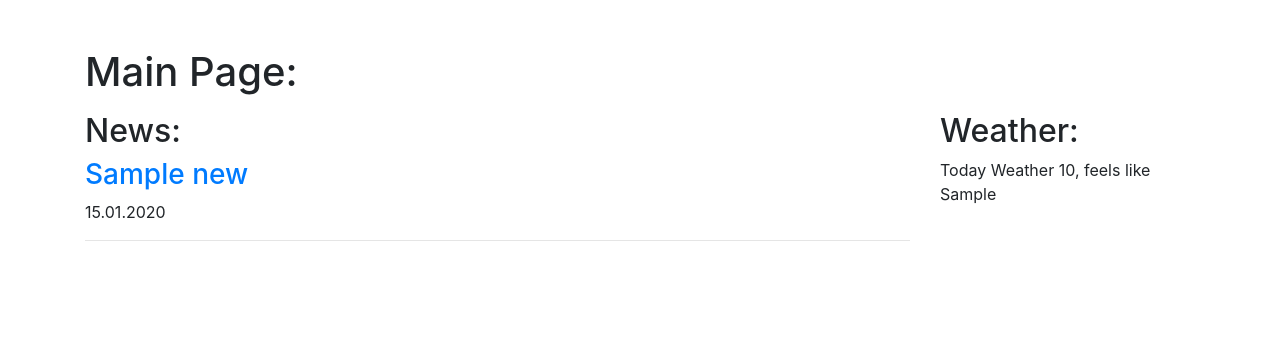
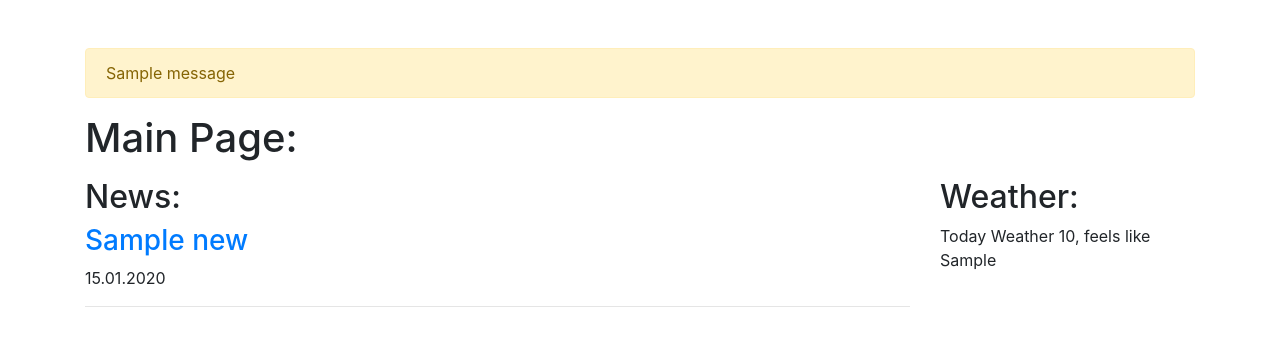
Before and after one commit to SuperSerg58/FlaskBlog, a Flask app: template webapp/templates/index.html in a window 1280 px wide. Shown: the part 56-402 px from the top of the page. Run offline with Flask 2, Linux system fonts and the light colour scheme; tables that the repository leaves empty hold one stand-in row (values such as "Sample post"); the template is opened without the code that fills it: values that come from a table or form of the project are taken from there, most other values are stand-ins (such as "Sample title", 1, 10 or a date in 2020); one stand-in notice (Sample message) is shown; some libraries are stand-ins or nearby versions.

Commit message:
edit templates

```diff
--- a/webapp/templates/base.html
+++ b/webapp/templates/base.html
@@ -64,6 +64,9 @@
 <!-------------------------------------------- NAVBAR --------------------------------------------->
 
 <div class="container mt-5">
+    {% block login_message %}
+
+    {% endblock %}
     <h1>
         {% block page_title %}
 
--- a/webapp/templates/index.html
+++ b/webapp/templates/index.html
@@ -1,16 +1,27 @@
 {% extends 'base.html' %}
 
 {% block title %}
-    {{ title }}
+{{ title }}
 {% endblock %}
 
+{% block login_message %}
+    {% with messages = get_flashed_messages() %}
+        {% if messages %}
+            <div class="alert alert-warning" role="alert">
+                {% for message in messages %}
+                {{ message }}<br>
+                {% endfor %}
+            </div>
+        {% endif %}
+    {% endwith %}
+{% endblock%}
 
 {% block page_title %}
     Main Page:
 {% endblock %}
 
 {% block content_title %}
-    News:
+News:
 {% endblock %}
 
 {% block content %}
```
Also changed, not shown: webapp/templates/login.html (+0 -10 lines).
